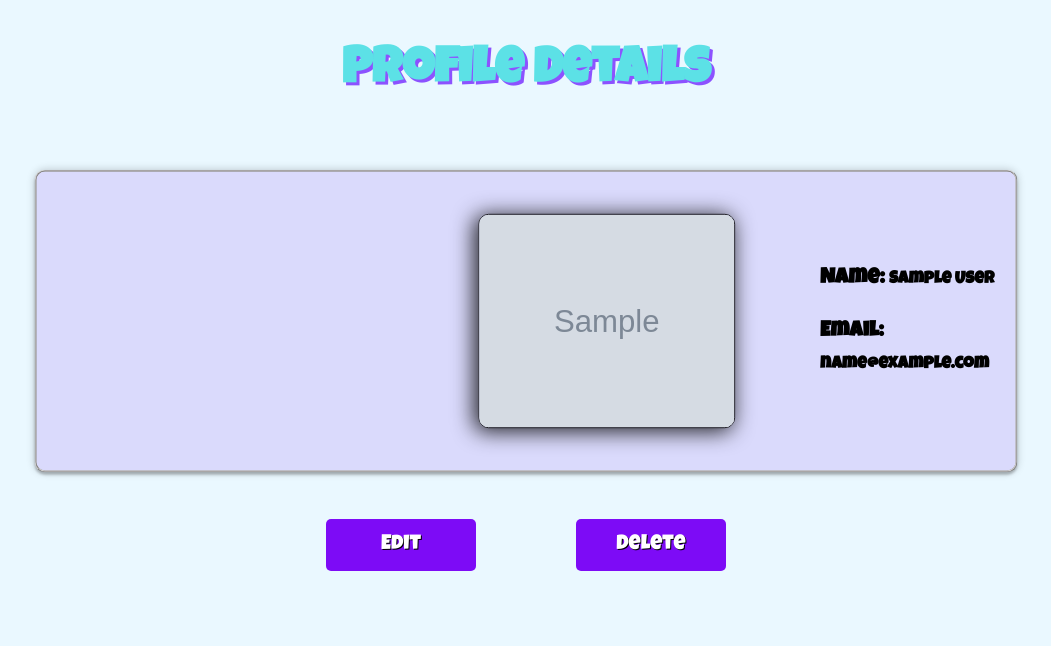
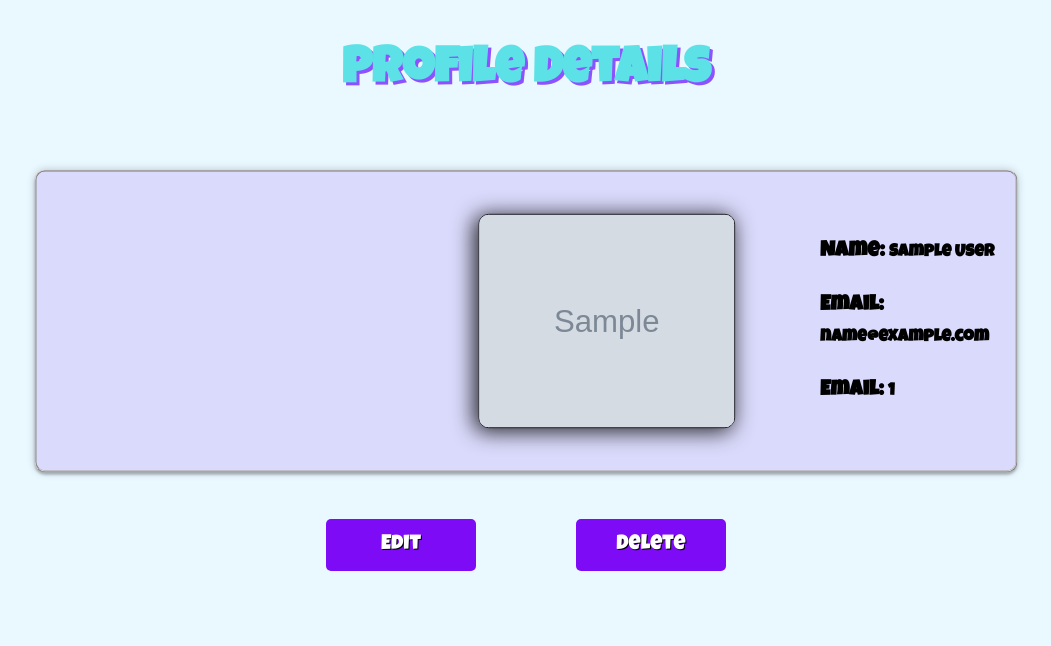
Before and after one commit to IliyaSR/eventer_app, a Django app: template eventer_app/eventer_app/profiles/templates/profiles/profile-details.html in a window 1280 px wide. Shown: the part 59-705 px from the top of the page, without its empty margins (114-1165 px from the left). Run offline with Django 4.2, Linux system fonts and the light colour scheme; tables that the repository leaves empty hold one stand-in row (values such as "Sample post"); the template is opened without the code that fills it: values that come from a table or form of the project are taken from there, most other values are stand-ins (such as "Sample title", 1, 10 or a date in 2020); grey boxes marked "Sample" are stand-in pictures.

Commit message:
Update profile-details.html

```diff
--- a/eventer_app/eventer_app/profiles/templates/profiles/profile-details.html
+++ b/eventer_app/eventer_app/profiles/templates/profiles/profile-details.html
@@ -26,8 +26,10 @@
                     <p id="profile-details">
                         Email: <span id="info">{{ profile.email }}</span>
                     </p>
-
                     <!-- Created Events -->
+                    <p id="profile-details">
+                        Email: <span id="info">{{ events_count }}</span>
+                    </p>
                 </div>
             </div>
         </div>
```
